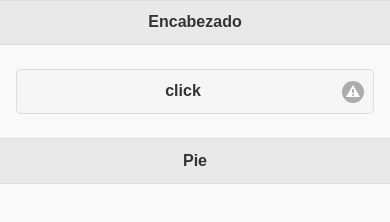
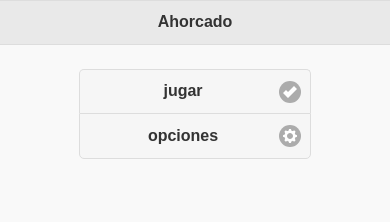
Before and after one commit to rodolfocc/Practica01, a plain HTML site: page index.html in a window 390 px wide. Drawn offline with Linux system fonts and the light colour scheme; files whose address does not match are found by name.

Commit message:
02
segunda subida

```diff
--- a/index.html
+++ b/index.html
@@ -26,18 +26,48 @@
  <!-- Principal -->
  <div data-role="page" id="principal" >
   <div data-role="header">
-    <h1>Encabezado</h1>
+    <h1>Ahorcado</h1>
+  </div>
+
+
+  <div data-role="main" class="ui-content">
+  <div align="center">
+  <div data-role="controlgroup" align="center" style="width:65%">
+   <a href="#jugar" class="ui-btn ui-btn-corner-all ui-icon-check ui-btn-icon-right ">jugar</a>
+   <a href="#opciones" class="ui-btn ui-btn-corner-all ui-icon-gear ui-btn-icon-right ">opciones</a>
+   </div>
+   </div>
+
+  <!--<div data-role="footer">
+    <h1>Pie</h1>
+  </div> -->
+ </div>
+ <!-- Principal -->
+
+  <!-- opciones -->
+ <div data-role="page" id="opciones" >
+  <div data-role="header">
+  <h1>Opciones</h1>
+  <a href="#principal" class="ui-btn-left" data-icon="home">inicio</a>
+   </div>
+
+  <div data-role="main" class="ui-content">
+    <a href="#" class="ui-btn ui-btn-corner-all ui-icon-alert ui-btn-icon-right">sonido</a>
+    <a href="#" class="ui-btn ui-btn-corner-all ui-icon-alert ui-btn-icon-right">vibrar</a>
+  </div>
+  </div>
+  </div>
+
+
+   <!-- juego -->
+ <div data-role="page" id="juego" >
+  <div data-role="header">
+    <h1>Ahorcado</h1>
   </div>
 
   <div data-role="main" class="ui-content">
     <a href="#" class="ui-btn ui-btn-corner-all ui-icon-alert ui-btn-icon-right">click</a>
   </div>
 
-  <div data-role="footer">
-    <h1>Pie</h1>
-  </div>
- </div>
- <!-- Principal -->
-
  </body>
 </html>
```
